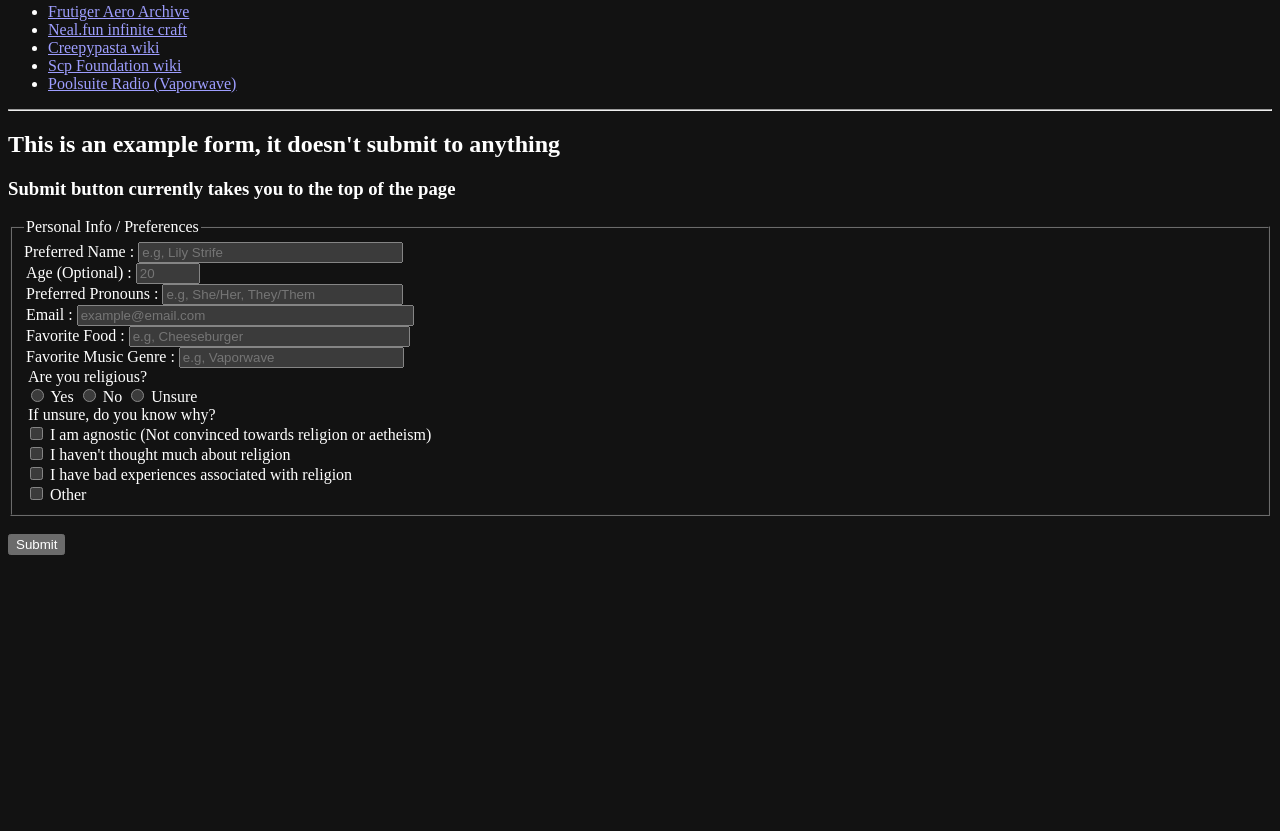
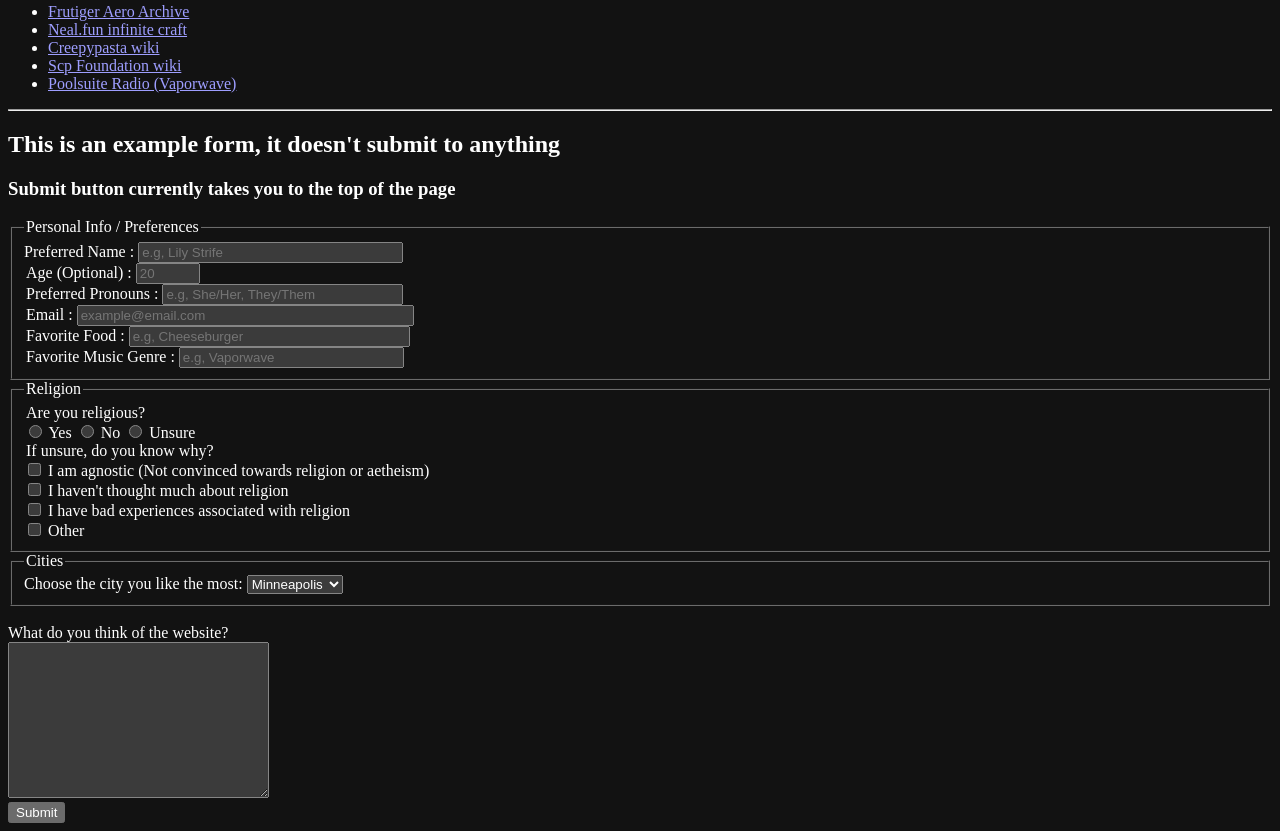
Before and after one commit to XiviCore/Public-Website, a plain HTML site: page index.html in a window 1280 px wide. Shown: the part 5175-6006 px from the top of the page. Before the commit the page ends 5738 px from the top, so only its background shows below. Drawn offline with Linux system fonts and the light colour scheme.

Commit message:
Added dropdown menus, new fieldsets for cleaner look,  textarea element

```diff
--- a/index.html
+++ b/index.html
@@ -267,7 +267,9 @@ across multiple lines.
                 maxlength="25"
                 size="25"
                 required>
-    <br>
+        </fieldset>
+        <fieldset>
+        <legend> Religion </legend>
             <legend> Are you religious? </legend>
                 <input type="radio"
                 id="yes-option"
@@ -309,8 +311,26 @@ across multiple lines.
                 value="thought">
                 <label for="thought"> Other </label>
         </fieldset>
+        <fieldset>
+            <legend> Cities</legend>
+
+                <label for="city"> Choose the city you like the most: </label>
+                <select id="city" name="city">
+                    <option value="minneapolis"> Minneapolis </option>
+                    <option value="new york"> New York </option>
+                    <option value="dallas"> Dallas </option>
+                    <option value="chicago"> Chicago </option>
+                    <option value="los angeles"> Los Angeles </option>
+                    <option value="miami"> Miami </option>
+                </select>
+        </fieldset>
+    <br>
+        <label for="comments"> What do you think of the website?  </label>
+    <br>
+        <textarea id="comments" name="comments" cols="30" rows="10"> </textarea>
     <br>
         <button id="submit"> Submit </button>
+
     </form>
 
     </section>
```
Lines whose indentation alone changed are shown as unchanged.
